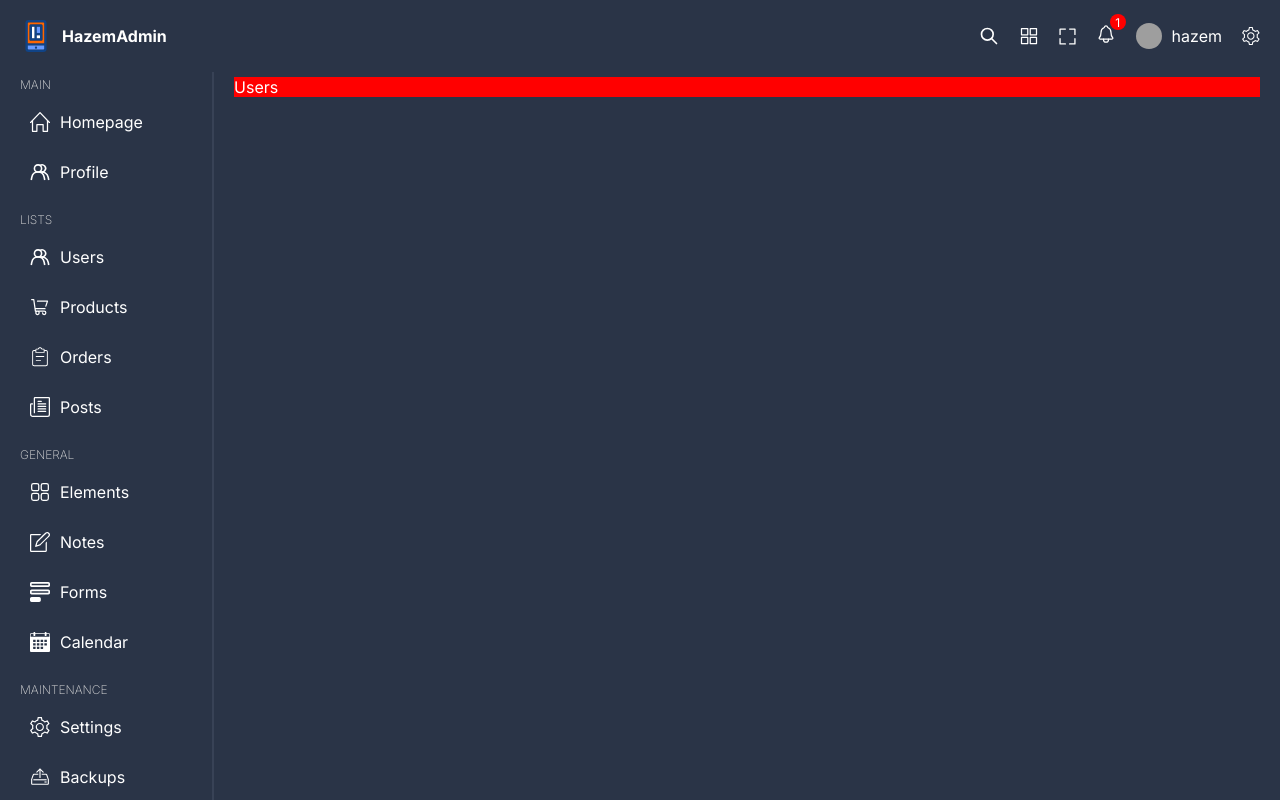
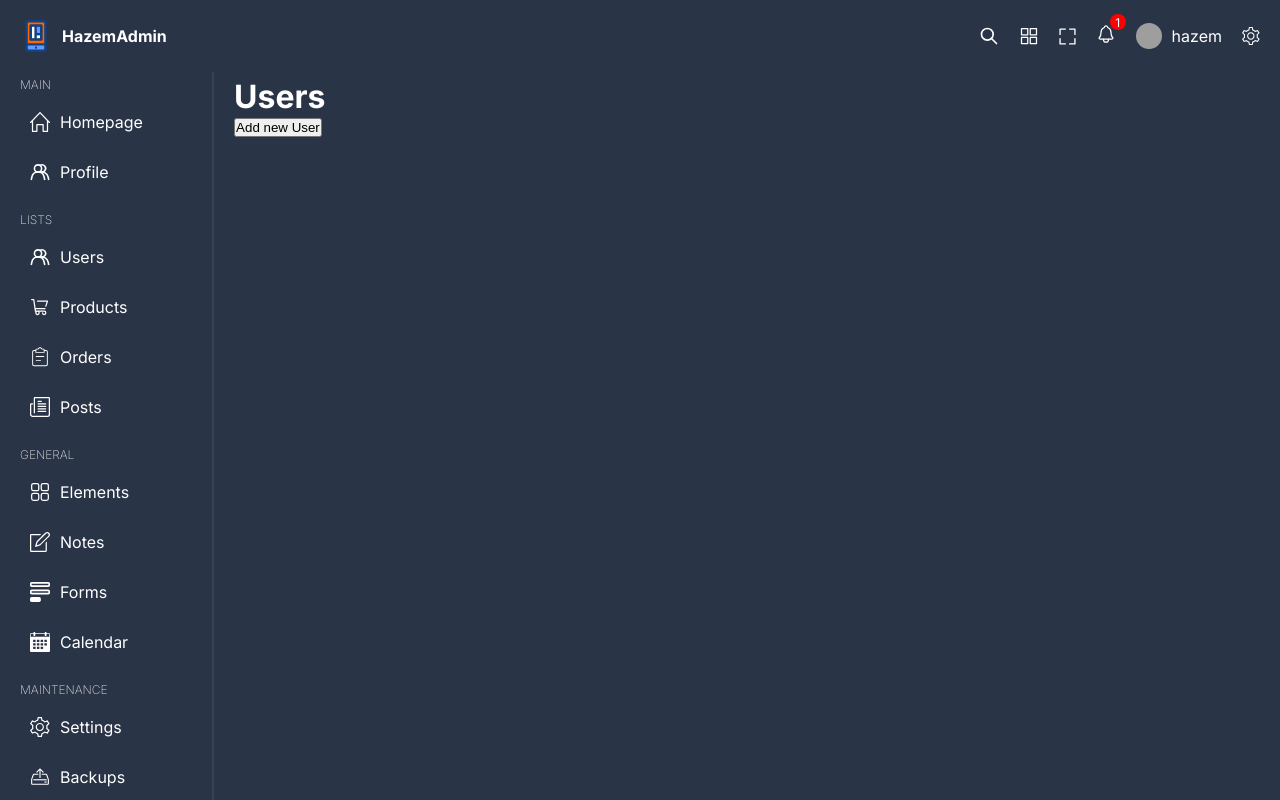
Before and after one commit to hazemmohsen2000/admin-dashboard, a React (Vite) app: page /users in a window 1280 px wide. Shown: the top 800 px of the page. Built offline with nearby package versions, Linux system fonts and the light colour scheme; grey boxes are pictures that could not be loaded.

Commit message:
installing mui

```diff
--- a/package.json
+++ b/package.json
@@ -10,6 +10,10 @@
     "preview": "vite preview"
   },
   "dependencies": {
+    "@emotion/react": "^11.11.4",
+    "@emotion/style": "^0.8.0",
+    "@mui/material": "^5.15.21",
+    "@mui/x-data-grid": "^7.8.0",
     "react": "^18.2.0",
     "react-dom": "^18.2.0",
     "react-router-dom": "^6.24.0",
--- a/src/pages/users/Users.tsx
+++ b/src/pages/users/Users.tsx
@@ -2,7 +2,12 @@
 import "./users.scss"
 const Users = () => {
   return (
-    <div className="users">Users</div>
+    <div className="users">
+      <div className="info">
+        <h1>Users</h1>
+        <button>Add new User</button>
+      </div>
+    </div>
   )
 }
 export default Users
--- a/src/pages/users/users.scss
+++ b/src/pages/users/users.scss
@@ -1,3 +1,3 @@
 .users{
-    background-color:red ;
+
 }
```
Also changed, not shown: 1 other file (tests, documents, lock files or other folders).
